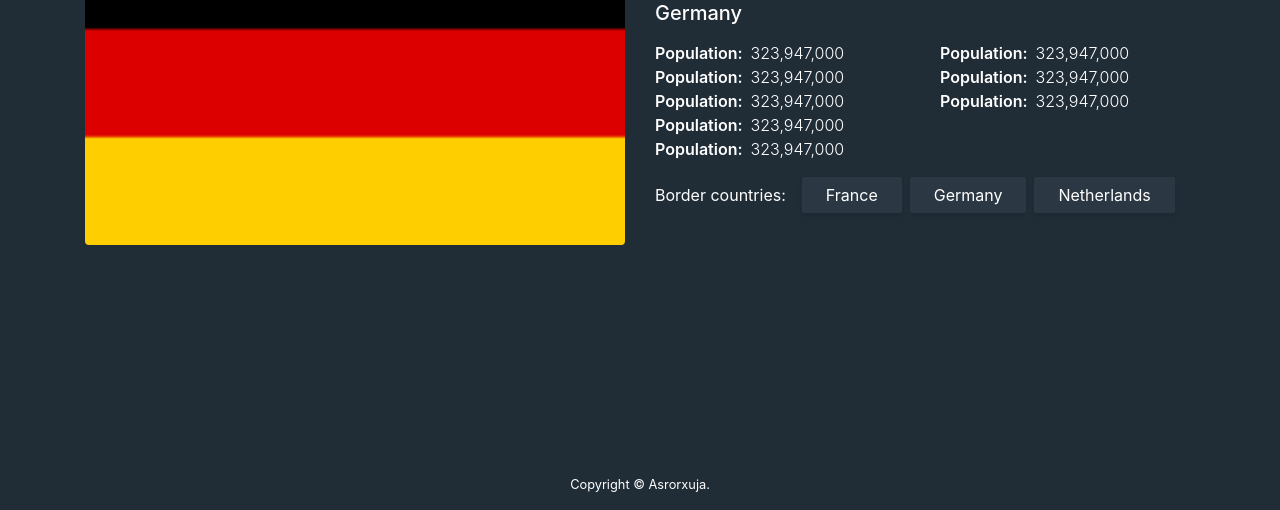
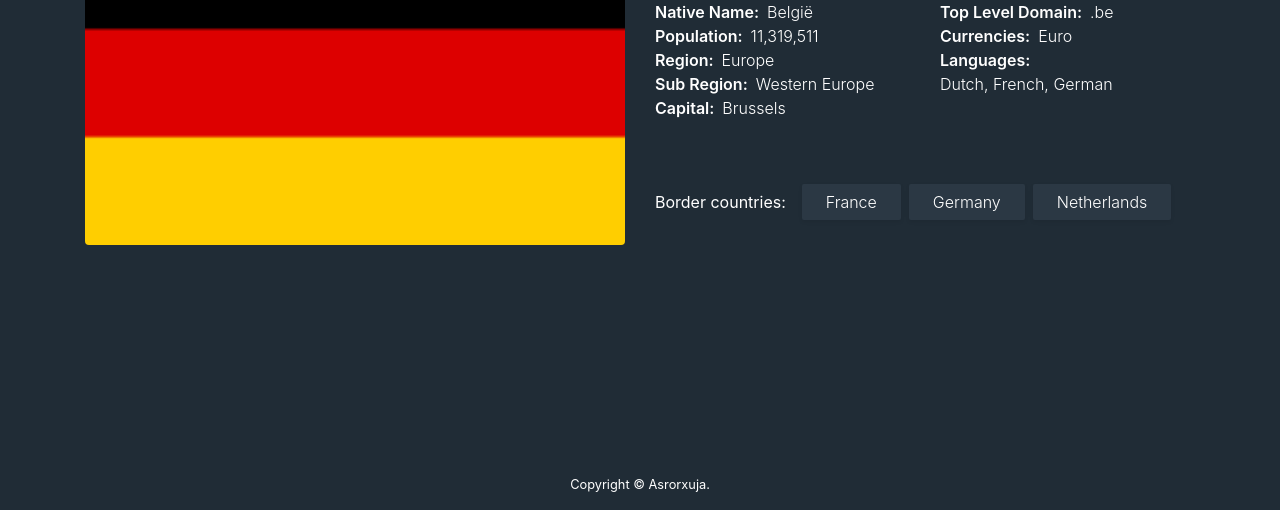
Before and after one commit to asrorkhujar/countries-api-bootstrap, a plain HTML site: page country-germany.html in a window 1280 px wide. Shown: the part 290-800 px from the top of the page. Drawn offline with Linux system fonts and the light colour scheme.

Commit message:
finish germany page

```diff
--- a/country-germany.html
+++ b/country-germany.html
@@ -16,7 +16,7 @@
       </a>
       <button class="site-header__theme-toggler btn btn-sm btn-white text-white" type="button">
         <span class="d-flex align-items-center">
-          <svg class="mr-1" width="20" height="20" fill="currentColor" xmlns="http://www.w3.org/2000/svg"><path fill-rule="evenodd" clip-rule="evenodd" d="M13.553 13.815c-3.884 0-7.034-2.887-7.034-6.447 0-1.343.448-2.586 1.212-3.618-3.04.945-5.231 3.581-5.231 6.688 0 3.9 3.45 7.062 7.704 7.062 3.389 0 6.266-2.007 7.296-4.796a7.458 7.458 0 01-3.947 1.111z" fill="#fff" stroke="#111517" stroke-width="1.25"/></svg>
+          <svg class="mr-1" width="20" height="20" fill="none" xmlns="http://www.w3.org/2000/svg"><path fill-rule="evenodd" clip-rule="evenodd" d="M13.553 13.815c-3.884 0-7.034-2.887-7.034-6.447 0-1.343.448-2.586 1.212-3.618-3.04.945-5.231 3.581-5.231 6.688 0 3.9 3.45 7.062 7.704 7.062 3.389 0 6.266-2.007 7.296-4.796a7.458 7.458 0 01-3.947 1.111z" fill="#currentColor"/></svg>
           <span class="site-header__theme-toggler-text">Dark mode</span>
         </span>
       </button>
@@ -26,37 +26,36 @@
   <main class="flex-grow-1 py-4 py-md-5">
     <section class="countries container-lg">
       <h2 class="sr-only">About country</h2>
-      <a class="links links-back-country shadow-sm mt-3 mb-5" href="index.html">Back</a>
+      <a class="links links-back-country shadow-sm mt-3 mb-5 text-white" href="index.html">Back</a>
       <div class="row align-items-center">
-        <div class="col-md-6 mb-5">
+        <div class="col-md-6 mb-5 mb-md-0">
           <img class="d-block img-fluid w-100 rounded" src="img/germany.png" alt="Flag of Germany" width="264" height="160">
         </div>
 
         <div class="col-md-6">
-          <h3 class="h5 mb-3">Germany</h3>
-
-          <div class="row">
-            <div class="col-sm-6">
+          <h3 class="h2 mb-3">Germany</h3>
+          <div class="row mb-lg-5">
+            <div class="col-sm-6 mb-4 mb-sm-0">
                 <dl>
                   <div class="d-flex flex-wrap">
-                    <dt class="mr-2">Population:</dt>
-                    <dd class="mb-0">323,947,000</dd>
+                    <dt class="mr-2">Native Name:</dt>
+                    <dd class="mb-0">België</dd>
                   </div>
                   <div class="d-flex flex-wrap">
                     <dt class="mr-2">Population:</dt>
-                    <dd class="mb-0">323,947,000</dd>
+                    <dd class="mb-0">11,319,511</dd>
                   </div>
                   <div class="d-flex flex-wrap">
-                    <dt class="mr-2">Population:</dt>
-                    <dd class="mb-0">323,947,000</dd>
+                    <dt class="mr-2">Region:</dt>
+                    <dd class="mb-0">Europe</dd>
                   </div>
                   <div class="d-flex flex-wrap">
-                    <dt class="mr-2">Population:</dt>
-                    <dd class="mb-0">323,947,000</dd>
+                    <dt class="mr-2">Sub Region:</dt>
+                    <dd class="mb-0">Western Europe</dd>
                   </div>
                   <div class="d-flex flex-wrap">
-                    <dt class="mr-2">Population:</dt>
-                    <dd class="mb-0">323,947,000</dd>
+                    <dt class="mr-2">Capital:</dt>
+                    <dd class="mb-0">Brussels</dd>
                   </div>
                 </dl>
             </div>
@@ -64,38 +63,37 @@
               <div class="col-sm-6 col-md-6">
                 <dl>
                   <div class="d-flex flex-wrap">
-                    <dt class="mr-2">Population:</dt>
-                    <dd class="mb-0">323,947,000</dd>
+                    <dt class="mr-2">Top Level Domain:</dt>
+                    <dd class="mb-0">.be</dd>
                   </div>
                   <div class="d-flex flex-wrap">
-                    <dt class="mr-2">Population:</dt>
-                    <dd class="mb-0">323,947,000</dd>
+                    <dt class="mr-2">Currencies:</dt>
+                    <dd class="mb-0">Euro</dd>
                   </div>
                   <div class="d-flex flex-wrap">
-                    <dt class="mr-2">Population:</dt>
-                    <dd class="mb-0">323,947,000</dd>
+                    <dt class="mr-2">Languages:</dt>
+                    <dd class="mb-0">Dutch, French, German</dd>
                   </div>
                 </dl>
               </div>
             </div>
 
-            <div class="d-md-flex align-items-md-center">
-              <p class="mb-2 mb-sm-0 mb-3 mb-md-0 mr-md-3">Border countries:</p>
+            <div class="d-lg-flex align-items-md-center">
+              <p class="my-4 my-lg-0 mr-md-3">Border countries:</p>
               <ul class="list-unstyled d-flex align-items-center m-0">
                 <li class="mr-2">
-                  <a class="links shadow-sm" href="index.html">France</a>
+                  <a class="links text-white shadow-sm" href="index.html">France</a>
                 </li>
                 <li class="mr-2">
-                  <a class="links shadow-sm" href="index.html">Germany</a>
+                  <a class="links text-white shadow-sm" href="index.html">Germany</a>
                 </li>
                 <li class="mr-2">
-                  <a class="links shadow-sm" href="index.html">Netherlands</a>
+                  <a class="links text-white shadow-sm" href="index.html">Netherlands</a>
                 </li>
               </ul>
             </div>
 
           </div>
-
         </div>
       </section>
     </main>
--- a/css/styles.css
+++ b/css/styles.css
@@ -63,7 +63,7 @@ dd {
   display: inline-flex;
   align-items: center;
   text-decoration: none;
-color: #fff;
+  font-weight: 300;
   background-color: #2B3844;
   padding: 6px 24px;
   border-radius: 2px;
```
Also changed, not shown: index.html (+1 -1 lines). Lines whose indentation alone changed are shown as unchanged.
